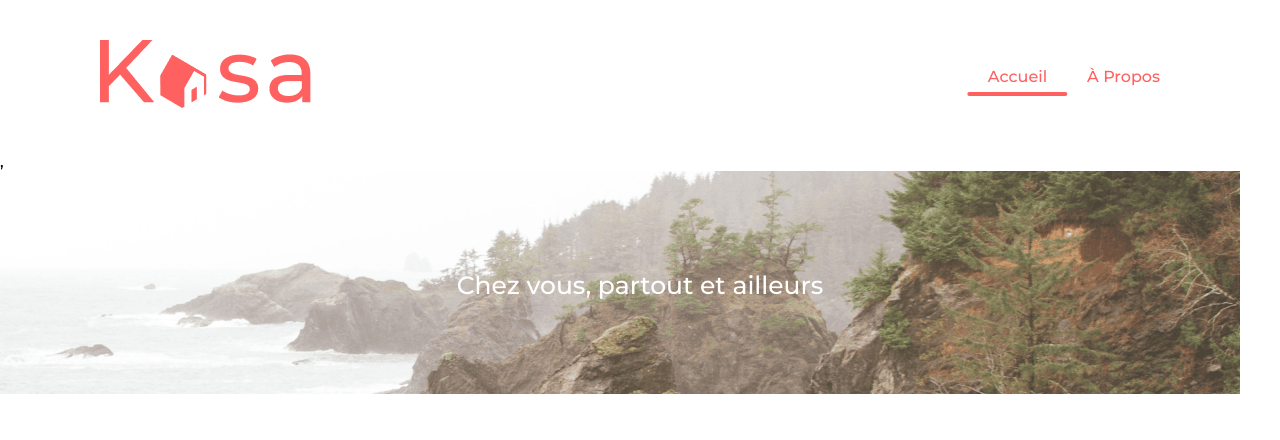
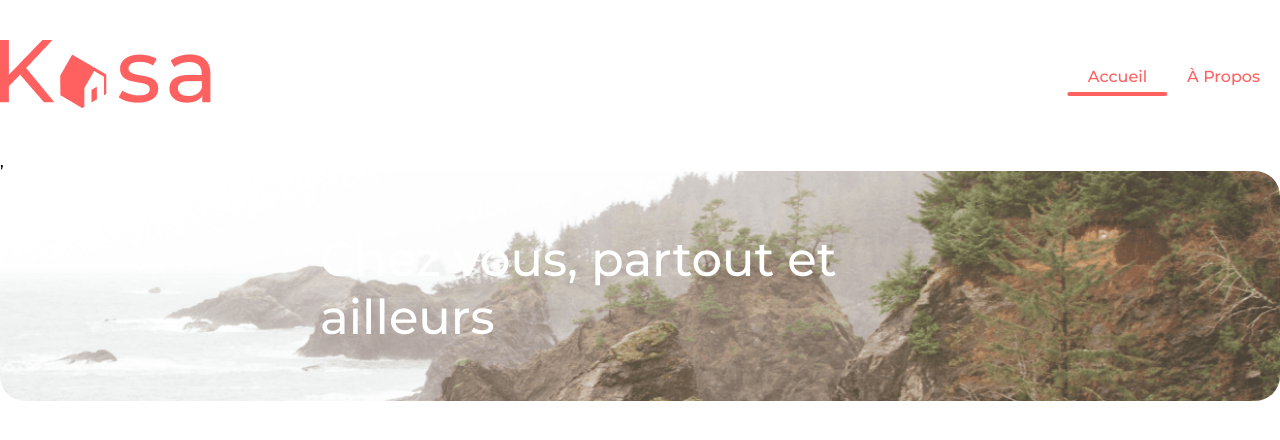
Before and after one commit to Jerom3T/P7-KASA, a React (Create React App) app: page / in a window 1280 px wide. Shown: the top 440 px of the page. Built offline with nearby package versions, Linux system fonts and the light colour scheme.

Commit message:
Maj Banner

```diff
--- a/src/components/Navigation.js
+++ b/src/components/Navigation.js
@@ -7,12 +7,12 @@ const Navigation = () => {
         <div className="navigation">
             <Logo />
             <ul>
-                <NavLink to="/"className={(nav) => (nav.isActive ? "nav-active" : "")}>
-                <li>Accueil</li>
-                </NavLink>
-                <NavLink to="/about"className={(nav) => (nav.isActive ? "nav-active" : "")}>
-                <li>À Propos</li>
-                </NavLink>
+            <li><NavLink to="/"className={(nav) => (nav.isActive ? "nav-active" : "")}>
+                Accueil
+                </NavLink></li>
+                <li><NavLink to="/about"className={(nav) => (nav.isActive ? "nav-active" : "")}>
+                À Propos
+                </NavLink></li>
             </ul>
         </div>
     );
--- a/src/sass/components/Banner.scss
+++ b/src/sass/components/Banner.scss
@@ -1,6 +1,11 @@
-
 .banner {
     position: relative;
+
+    }
+
+    .banner img {
+    border-radius: 25px;
+    width: 100%;
     }
 
     .text {
@@ -9,5 +14,5 @@
     left: 50%;
     transform: translate(-50%, -50%);
     color: white;
-    font-size: 25px;
+    font-size: 48px;
     }
--- a/src/sass/components/navigation.scss
+++ b/src/sass/components/navigation.scss
@@ -2,7 +2,7 @@
     display: flex;
     justify-content: space-between;
     align-items: center;
-    padding: 40px 100px;
+    padding: 40px 0px;
 
 
     ul {
@@ -13,10 +13,10 @@
 
     a {
       text-decoration: none;
+      color: #FF6060;
       padding: 20px;
 
       li {
-        color: #FF6060;
         transition: 0.2s;
         cursor: pointer;
 
```
Also changed, not shown: src/components/Banner.js (line endings or trailing spaces).
